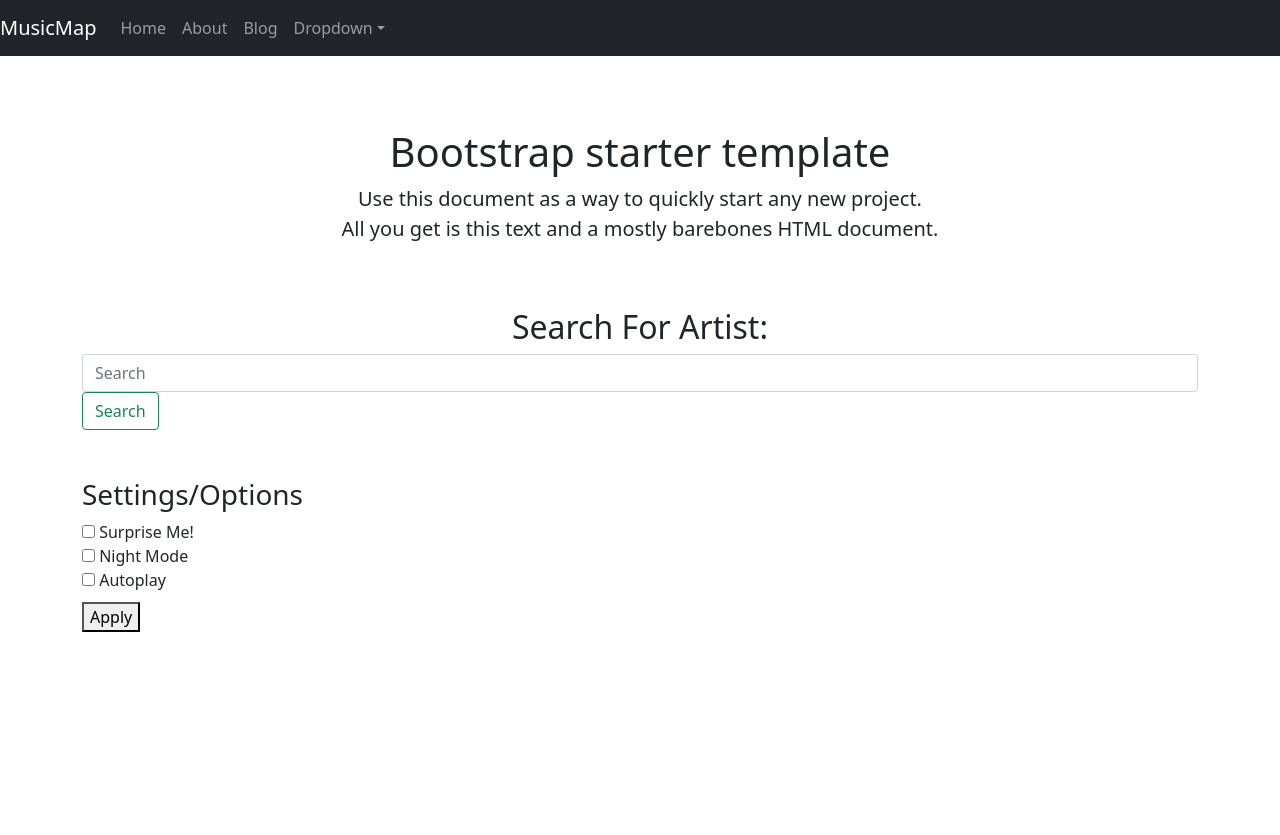
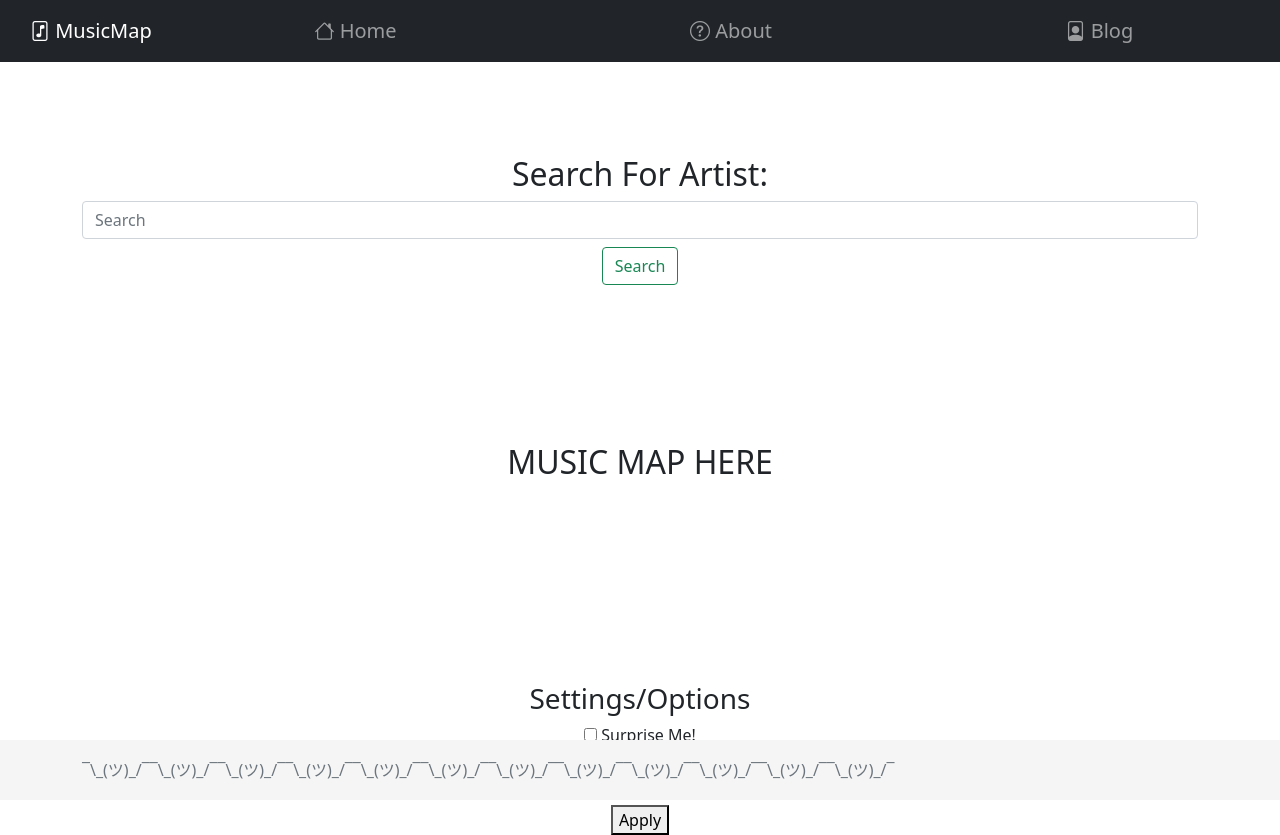
Before and after one commit to jimmyt333/MusicMap, a Django app: page / in a window 1280 px wide. Before the commit the page ends 632 px from the top, so only its background shows below. Run offline with Django 3.2, Linux system fonts and the light colour scheme; some libraries are stand-ins or nearby versions.

Commit message:
Redesigned HTML and CSS, merged changes for navbar and content

```diff
--- a/mysite/musicmap/templates/musicmap/base.html
+++ b/mysite/musicmap/templates/musicmap/base.html
@@ -13,58 +13,83 @@
     <!-- CSS only -->
     <link href="https://cdn.jsdelivr.net/npm/bootstrap@5.0.0-beta3/dist/css/bootstrap.min.css" rel="stylesheet" integrity="sha384-eOJMYsd53ii+scO/bJGFsiCZc+5NDVN2yr8+0RDqr0Ql0h+rP48ckxlpbzKgwra6" crossorigin="anonymous">
 
+    <link rel="stylesheet" href="https://cdn.jsdelivr.net/npm/bootstrap-icons@1.4.0/font/bootstrap-icons.css"> <!--Navbar icons-->
     <!-- Custom styles for this template -->
     <style>
         body {
             padding-top: 5rem;
         }
         .starter-template {
-        padding: 3rem 1.5rem;
-        text-align: center;
+            padding: 3rem 1.5rem;
+            text-align: center;
         }
-
+        .navbar-center{
+            position: relative;
+            text-align: center;
+        }
+        .nav-item{
+            font-size: 20px;
+        }
+        .footer {
+            position: absolute;
+            bottom: 0;
+            width: 100%;
+            height: 60px; /* Set the fixed height of the footer here */
+            line-height: 60px; /* Vertically center the text there */
+            background-color: #f5f5f5;
+        }
     </style>
   </head>
 
   <body>
 
-    <nav class="navbar navbar-expand-md navbar-dark bg-dark fixed-top">
-      <a class="navbar-brand" href="#">MusicMap</a>
+    <nav class="navbar navbar-expand-md navbar-dark bg-dark fixed-top" style="text-align: center;">
+        <a class="navbar-brand bi bi-file-music" href="http://127.0.0.1:8000" style="padding-left: 30px; font-size: 20px;"> MusicMap</a>
       <button class="navbar-toggler" type="button" data-toggle="collapse" data-target="#navbarsExampleDefault" aria-controls="navbarsExampleDefault" aria-expanded="false" aria-label="Toggle navigation">
         <span class="navbar-toggler-icon"></span>
       </button>
 
       <div class="collapse navbar-collapse" id="navbarsExampleDefault">
-        <ul class="navbar-nav mr-auto">
+        <ul class=" navbar-nav navbar-center nav-fill w-100">
           <li class="nav-item active">
-            <a class="nav-link" href="http://127.0.0.1:8000">Home <span class="sr-only"></span></a>
+            <a class="nav-link bi bi-house" href="http://127.0.0.1:8000" > Home<span class="sr-only"></span></a>
           </li>
           <li class="nav-item">
-            <a class="nav-link" href="http://127.0.0.1:8000/about/">About</a>
+            <a class="nav-link bi bi-question-circle" href="http://127.0.0.1:8000/about/"> About</a>
           </li>
           <li class="nav-item">
-            <a class="nav-link" href="http://127.0.0.1:8000/blog/">Blog</a>
+            <a class="nav-link bi bi-file-person" href="http://127.0.0.1:8000/blog/"> Blog</a>
           </li>
-          <li class="nav-item dropdown">
+          <!--<li class="nav-item dropdown">
             <a class="nav-link dropdown-toggle" href="#" id="dropdown01" data-toggle="dropdown" aria-haspopup="true" aria-expanded="false">Dropdown</a>
             <div class="dropdown-menu" aria-labelledby="dropdown01">
               <a class="dropdown-item" href="#">Action</a>
               <a class="dropdown-item" href="#">Another action</a>
               <a class="dropdown-item" href="#">Something else here</a>
             </div>
-          </li>
+          </li>-->
         </ul>
       </div>
     </nav>
 
     <main role="main" class="container">
 
-      <div class="starter-template">
+      <!-- <div class="starter-template">
         <h1>Bootstrap starter template</h1>
         <p class="lead">Use this document as a way to quickly start any new project.<br> All you get is this text and a mostly barebones HTML document.</p>
-      </div>
+      </div> -->
+
+      <!-- <h1 class="mt-5">Sticky footer</h1>
+      <p class="lead">Pin a fixed-height footer to the bottom of the viewport in desktop browsers with this custom HTML and CSS.</p>
+      <p>Use <a href="../sticky-footer-navbar">the sticky footer with a fixed navbar</a> if need be, too.</p> -->
 
     </main><!-- /.container -->
+
+    <footer class="footer">
+        <div class="container">
+          <span class="text-muted">¯\_(ツ)_/¯¯\_(ツ)_/¯¯\_(ツ)_/¯¯\_(ツ)_/¯¯\_(ツ)_/¯¯\_(ツ)_/¯¯\_(ツ)_/¯¯\_(ツ)_/¯¯\_(ツ)_/¯¯\_(ツ)_/¯¯\_(ツ)_/¯¯\_(ツ)_/¯</span>
+        </div>
+      </footer>
 
     <!-- Bootstrap core JavaScript
     ================================================== -->
--- a/mysite/musicmap/templates/musicmap/content.html
+++ b/mysite/musicmap/templates/musicmap/content.html
@@ -3,19 +3,21 @@
 {%block content%}
 
 
-<div class="sidenav">
+<div class="sidenav" style= "margin-top: 75px;">
     <h2 style="text-align: center;">Search For Artist:</h2>
 
-    <div class= "container">
+    <div class= "container" style="text-align:center; ">
       <form class="form-inline my-2 my-lg-0">
         <input class="form-control mr-sm-2" type="text" placeholder="Search" aria-label="Search">
-        <button class="btn btn-outline-success my-2 my-sm-0" type="submit">Search</button>
+        <button class="btn btn-outline-success my-2 my-sm-100" type="submit">Search</button>
       </form>
     </div>
 
-    <br> <br>
+    <div class= "container" style= "margin-top: 150px;">
+        <h2 style="text-align: center;">MUSIC MAP HERE</h2>
+    </div>
 
-    <div class= "container">
+    <div class= "container" style="text-align:center; margin-top: 200px;">
         <h3>Settings/Options</h3>
         <input id="randomsearch" type="checkbox" />
         <label for="randomsearch">Surprise Me!</label><br>
@@ -27,8 +29,4 @@
     </div>
 </div>
 
-
-
-
-
 {%endblock%}
```
